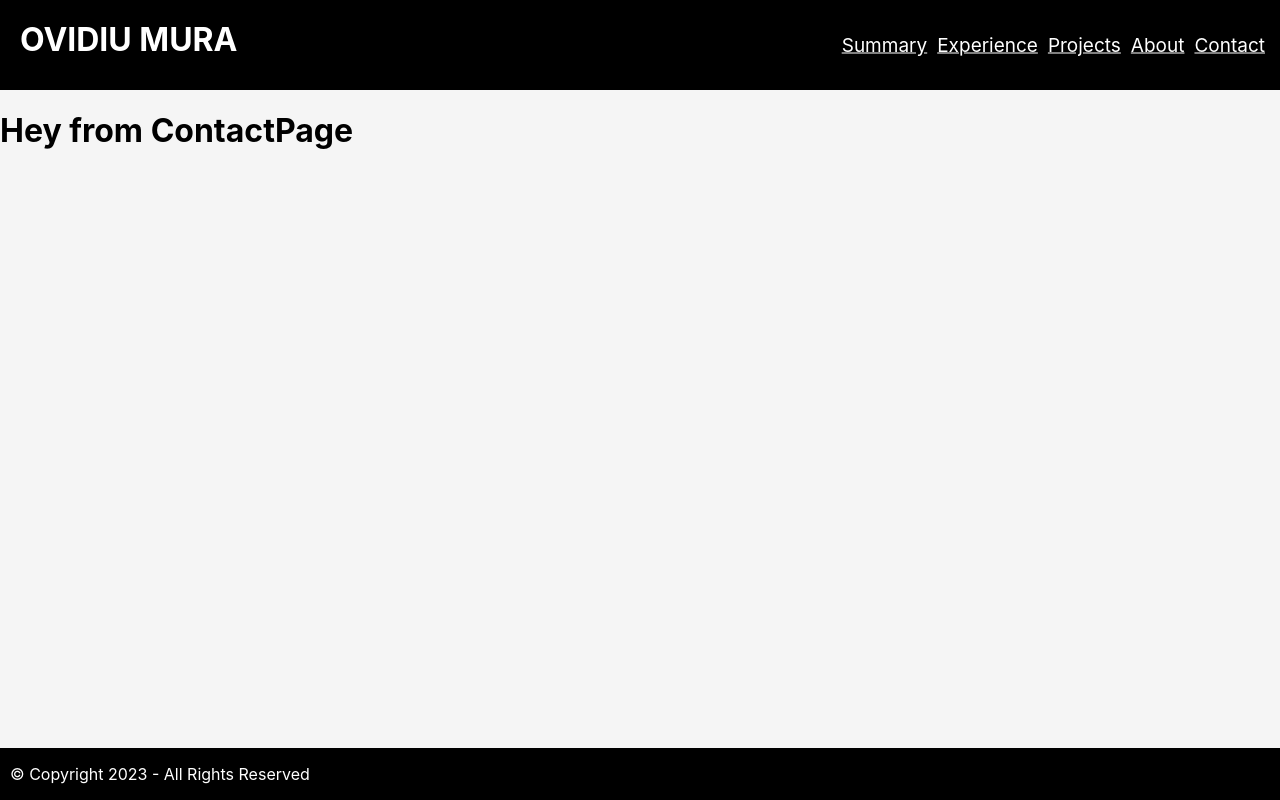
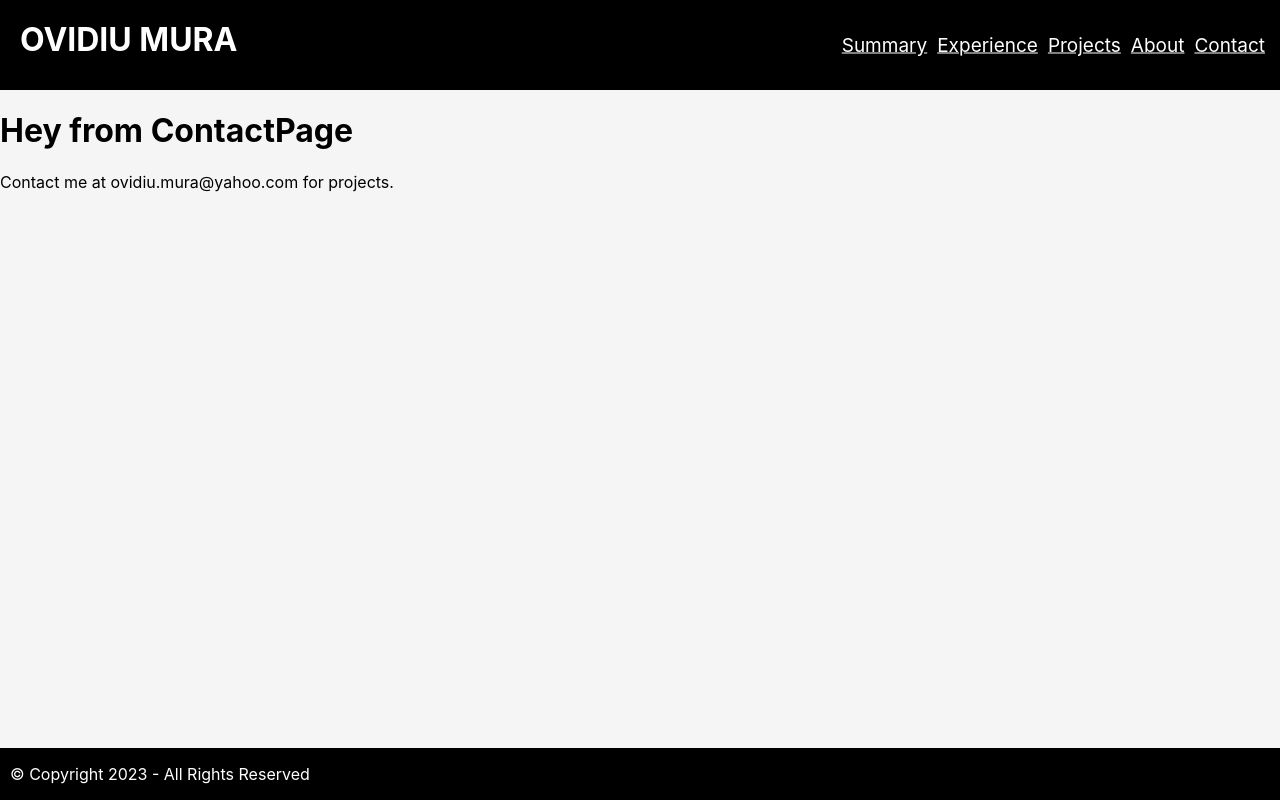
Before and after one commit to ovimura/projects-portfolio, a React (Create React App) app: page /contact in a window 1280 px wide. Built offline with nearby package versions, Linux system fonts and the light colour scheme.

Commit message:
adding solution email to Contact page

```diff
--- a/src/pages/ContactPage.js
+++ b/src/pages/ContactPage.js
@@ -6,6 +6,9 @@ export default function ContactPage() {
     return (
         <>
         <h1>Hey from ContactPage</h1>
+        <div>
+            Contact me at ovidiu.mura@yahoo.com for projects.
+        </div>
         </>
     );
 }
```
Also changed, not shown: 1 other file (tests, documents, lock files or other folders).
